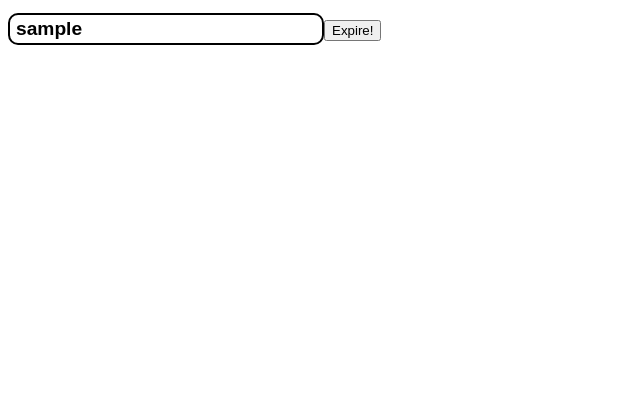
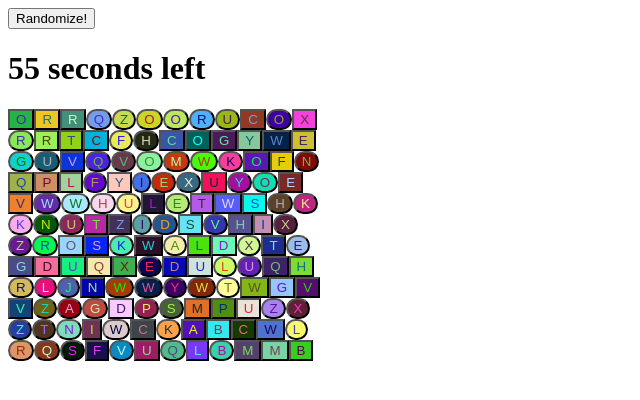
Before and after one commit to RichGol/ReactDeadline, a React (Create React App) app: page / in a window 1280 px wide. Shown: the top 400 px of the page, without its empty margins (0-640 px from the left). Built offline with nearby package versions, Linux system fonts and the light colour scheme; the HTML template or start-up script is replaced by a standard one.

Commit message:
testing with Mosaic-v2 for useState() issue

```diff
--- a/src/App.js
+++ b/src/App.js
@@ -1,40 +1,195 @@
-import React, {useReducer} from 'react';
+//https://nice-forest-0da45c110.azurestaticapps.net/
+import React, { useEffect, useLayoutEffect, useState } from "react";
 
-/* handles the view of a task description */
-function TaskItem({itemNo, expired, text, action}) {
+const createArray = length => [...Array(length)];
+
+/***********************************
+ * RENDERS THE MosaicBtn COMPONENT *
+ ***********************************/
+function MosaicBtn() {
+	//setup statefulness for interaction, shape, text, and colors
+	const [clicked, setClicked] = useState(false);
+	const [radius, setRadius] = useState('0px');
+	const [text, setText] = useState('#');
+	const [color, setColor] = useState('0,0,0');
+	const [bgColor, setBGColor] = useState('255,255,255');
+
+	//randomize from default values on first render
+	useLayoutEffect(() => {
+		setRadius(genRadius());
+		setText(genLetter());
+
+		let textColor = genColor();
+		let bgColor = genColor();
+		while (!validateColors(textColor, bgColor)) {
+			textColor = genColor();
+			bgColor = genColor();
+		}
+		setColor(textColor);
+		setBGColor(bgColor);
+	}, []);
+
+	//generate a random uppercase letter for text state
+	const genLetter = () => {
+		let letters = ['A', 'B', 'C', 'D', 'E', 'F', 'G', 'H', 'I', 'J', 'K', 'L', 'M', 'N',
+		'O', 'P', 'Q', 'R', 'S', 'T', 'U', 'V', 'W', 'X', 'Y', 'Z'];
+
+		let letterIndex = Math.round(Math.random()*(letters.length - 1));
+		return letters[letterIndex];
+	}
+
+	//generate a css border-radius value of 0px or 50px for shape state
+	const genRadius = () => {
+		let radius = Math.round(Math.random())*50;
+		return `${radius}px`;
+	}
+
+	//generate a random rgb(---) color for color and bgColor state
+	const genColor = () => {
+		let colorArray = Array(3).fill(0).map(
+			x => x = Math.round(Math.random()*255)
+		);
+		return colorArray.toString();
+	}
+
+	//determine whether text and bg colors contrast well before setting state
+	const validateColors = (text, bg) => {
+		//converts RGB values to linear values in range [0, 1]
+		let getColor = x => x / 255;
+
+		//applies gamma correction to each color value
+		let gammaCorrect = x => {
+			if (x < 0.03928) {
+				return x / 12.92;
+			} else {
+				let mod = (x + 0.055) / 1.055;
+				return (mod**2.4);
+			}
+		}
+		//convert RGB strings to arrays, call getColor() and gammaCorrect() on each
+		let textColor = text.split(',').map(getColor).map(gammaCorrect);
+		let bgColor = bg.split(',').map(getColor).map(gammaCorrect);
+
+		//calculates the luminance of each color
+		let calcLum = color => {
+			return (color[0]*0.2126) + (color[1]*0.7152) + (color[2]*0.0722);
+		}
+		//transform gamma-corrected colors to luminance values
+		let textLum = calcLum(textColor);
+		let bgLum = calcLum(bgColor);
+
+		//calculate contrast between the luminance values
+		let score = (textLum > bgLum) ? (textLum + 0.05) / (bgLum + 0.05) : (bgLum + 0.05) / (textLum + 0.05);
+
+		//compare contrast score against passing value, return result
+		return (score > 3 ? true : false);
+	}
+
+	//renders a button element styled according to the component state
 	return (
 		<button
-			className='taskitem'
-			onClick={action}
+			className='box'
 			style={{
-				backgroundColor: expired ? 'red' : 'white',
-				color: expired ? 'yellow' : 'black'
+				backgroundColor: (clicked) ? 'yellow' : `rgb(${bgColor})`,
+				color: (clicked) ? 'black' : `rgb(${color})`,
+				borderRadius: (clicked) ? '50px' : radius
 			}}
+			onClick={() => setClicked(!clicked)}
 		>
-			{text}
+			{(clicked) ? ':)' : text}
 		</button>
-	)
+	);
 }
 
-function Task({itemNo, text, expiration, remove}) {
-	//expired tracks the status of a task
-	const [expired, expire] = useReducer(() => true, false)
-
+/***********************************
+ * RENDERS THE MosaicRow COMPONENT *
+ ***********************************/
+ function MosaicRow() {
+	//render 12 MosaicBtn Components within a <div>
 	return (
 		<div>
-			<TaskItem
-				itemNo={itemNo}
-				expired={expired}
-				text={text}
-				action={() => alert(`Task: ${text}\nExpired: ${expired}`)}
-			/>
-			<button onClick={() => expire()}>Expire!</button>
+			{createArray(12).map( (b, i) => (
+				<MosaicBtn key={i} />
+			))}
 		</div>
 	);
 }
 
-export default function App() {
+/********************************
+ * RENDERS THE Mosaic COMPONENT *
+ ********************************/
+ function Mosaic() {
+	//render 12 MosaicRow Components
 	return (
-		<Task itemNo={1} expiration={false} text='sample' remove={f => f} />
+		<>
+			{createArray(12).map( (r, i) => (
+				<MosaicRow key={i} />
+			))}
+		</>
 	);
 }
+
+/*******************************
+ * RENDERS THE COUNTDOWN TIMER *
+ *******************************/
+ function Clock({ onRefresh, secondCount }) {
+	//setup statefulness for timer countdown
+	const [time, setTime] = useState(secondCount);
+	const [trigger, setTrigger] = useState(false);
+
+	//make timer tick once every second
+	useEffect(() => {
+		let timerID = setInterval(() => tick(), 1000);
+		return () => clearInterval(timerID);
+	});
+
+	//timer behavior for finishing countdown
+	const tick = () => {
+		if (time - 1 >= 0) {
+			setTime(time - 1);
+		} else if (!trigger) {
+			setTime(secondCount);
+			setTrigger(true);
+		}
+	}
+
+	//randomize page on finishing countdown
+	const refresh = () => {
+		setTrigger(false);
+		onRefresh();
+	}
+
+	//render the timer countdown
+	return (
+		<h1
+			style={{
+				color: (time <= 10) ? 'red' : 'black'
+			}}
+		>
+			{(trigger) ? refresh() : `${time} seconds left`}
+		</h1>
+	);
+}
+
+/*********************************
+ * RENDERS THE WHOLE APPLICATION *
+ *********************************/
+ export default function App() {
+	//setup statefulness for updating the page
+	const [updates, setUpdates] = useState(0);
+
+	const refresh = () => setUpdates(updates + 1);
+
+	//render the timer, mosaic, and randomize button
+	return (
+		<>
+			<div>
+				<button onClick={() => refresh()} >
+					Randomize!
+				</button>
+				<Clock key={updates+1} onRefresh={refresh} secondCount={60}/>
+			</div>
+			<Mosaic key={updates} />
+		</>
+	);
+}
```
